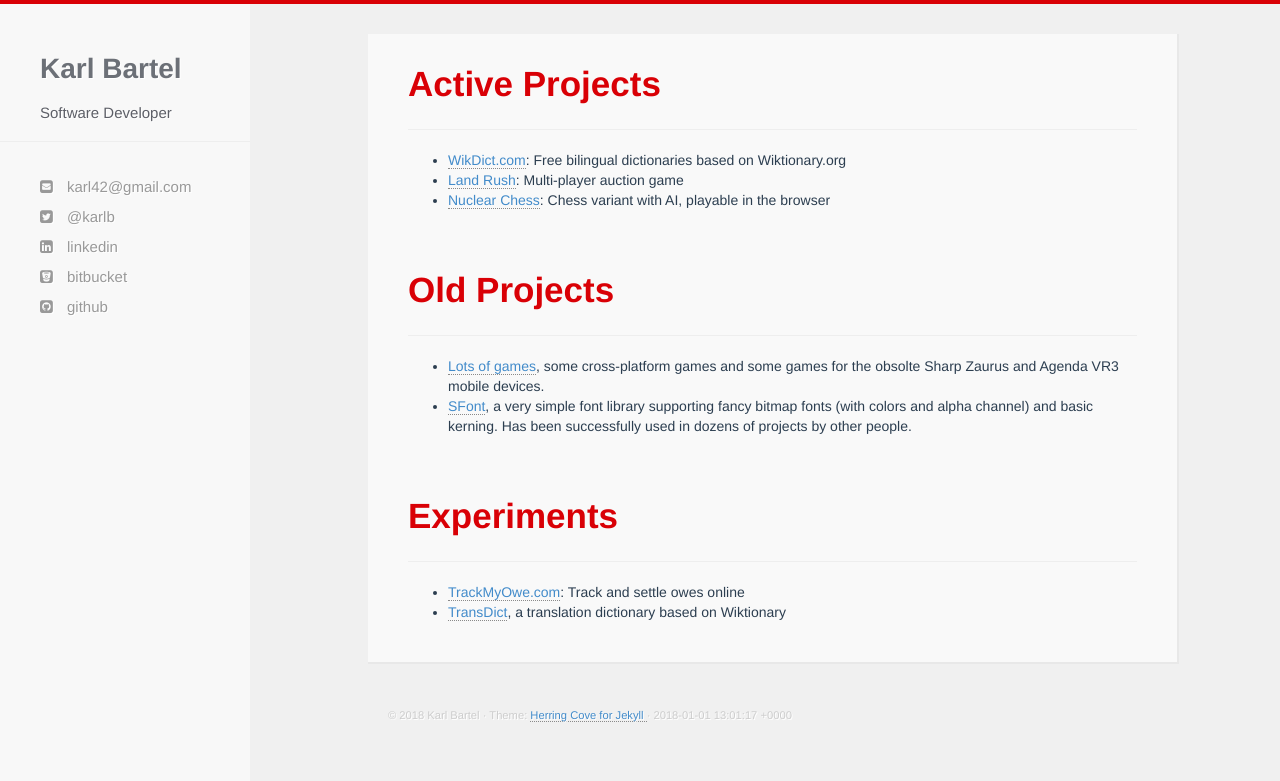
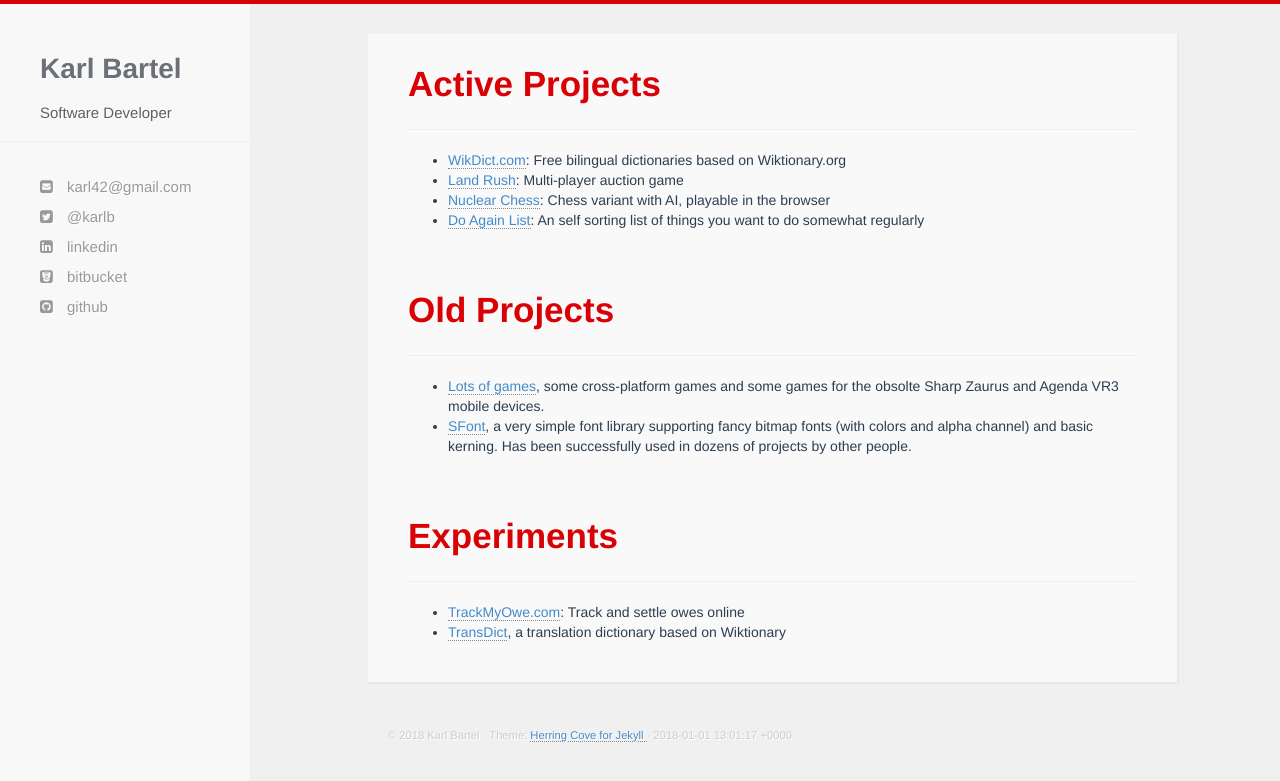
Before and after one commit to karlb/karlb.github.io, a Jekyll site: the page built from index.html, in a window 1280 px wide. Shown: the top 781 px of the page. Built offline with Jekyll 4.4.1, drawn with Linux system fonts in a browser that asks for light colours; nearby versions of some CDN libraries.

Commit message:
add Do Again

```diff
--- a/index.html
+++ b/index.html
@@ -10,6 +10,7 @@
 			<li><a href="http://www.wikdict.com">WikDict.com</a>: Free bilingual dictionaries based on Wiktionary.org</li>
 			<li><a href="http://land-rush.appspot.com/">Land Rush</a>: Multi-player auction game</li>
 			<li><a href="http://karlb.github.io/nuclearchess/">Nuclear Chess</a>: Chess variant with AI, playable in the browser</li>
+			<li><a href="https://bitbucket.org/karlb/doagain/overview">Do Again List</a>: An self sorting list of things you want to do somewhat regularly</li>
 		</ul>
 	</div>
 
```
